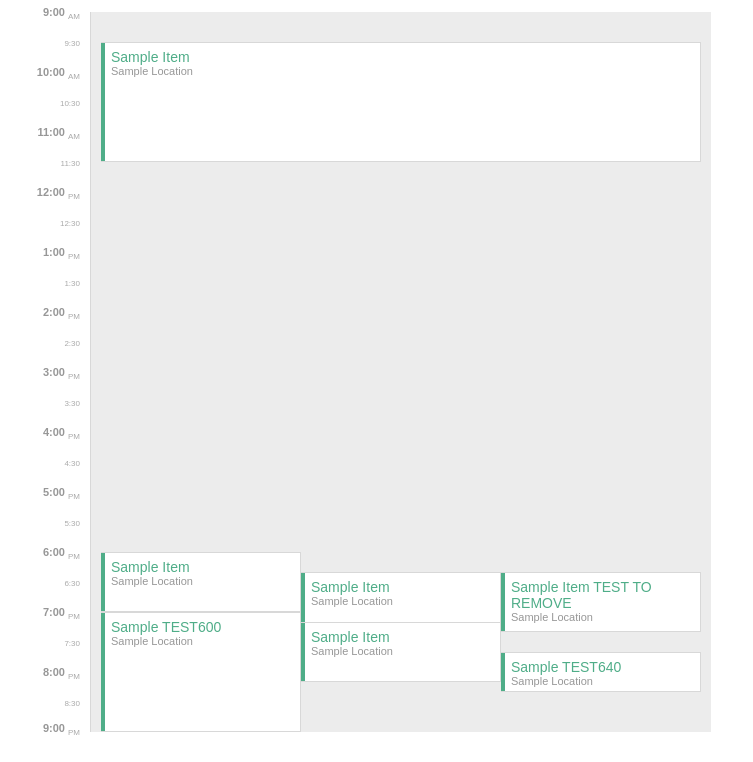
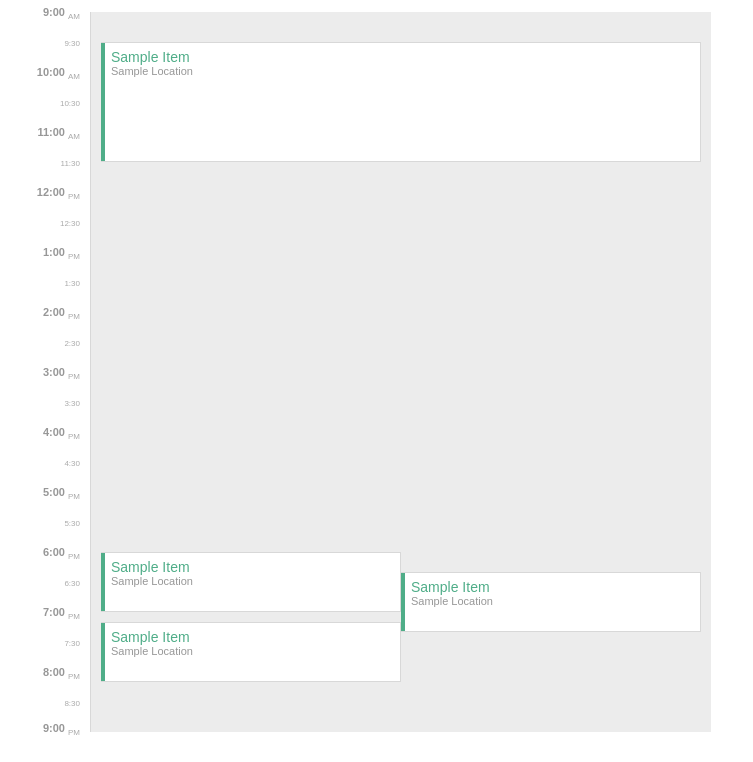
Before and after one commit to dearamerican/calendar-app, a plain HTML site: page index.html in a window 1280 px wide. Shown: the part 69-831 px from the top of the page, without its empty margins (0-753 px from the left). Drawn offline with Linux system fonts and the light colour scheme.

Commit message:
finished with correct event layout

```diff
--- a/script.js
+++ b/script.js
@@ -18,31 +18,14 @@ var events = [
     end: 620
   },
   {
-    item: 'Sample Item TEST TO REMOVE',
-    location: 'Sample Location',
-    start: 560,
-    end: 620
-  },
-  {
     item: 'Sample Item',
     location: 'Sample Location',
     start: 610,
     end: 670
-  },
-  {
-    item: 'Sample TEST640',
-    location: 'Sample Location',
-    start: 640,
-    end: 680
-  },
-  {
-    item: 'Sample TEST600',
-    location: 'Sample Location',
-    start: 600,
-    end: 720
-  },
+  }
 ];
 
+// Calendar times
 var getTwelveHourClockTime = function(num) {
   var hour;
   var meridiem = 'AM';
@@ -102,77 +85,16 @@ var getTimeIncrements = function(startTime) {
   });
 };
 
-var Row = function() {
-  this.start = null;
-  this.end = null;
-  this.eventIds = [];
-  this.sharedWith = 1;
-};
-
-var checkForSharedRow = function(events, currIndex, currStart, currEnd) {
-  var numEvents = 1;
-  events.forEach(function(event, index) {
-    if (index !== currIndex && event.end < currEnd && event.end > currStart) {
-      ++numEvents;
-    }
-  });
-  return numEvents;
-};
-
-var setEventRows = function(events) {
-  var currEvent;
-  var nextEvent;
-  var rows = [];
-  var currRow = new Row();
-  for (var i = 0; i < events.length; i++) {
-    currEvent = events[i];
-    nextEvent = events[i + 1];
-    // If it's the first event of each event row, establish # of events/row.
-    if (currRow.eventIds.length < 1) {
-      currRow.sharedWith = currRow.eventIds.length;
-      // checkForSharedRow(events, i, currEvent.start,
-      //   currEvent.end);
-    }
-    currRow.eventIds.push(i);
-    currRow.start = currRow.start ? currRow.start : currEvent.start;
-    currRow.end = currRow.end ? currRow.end : currEvent.end;
-    if (nextEvent && nextEvent.start < currRow.end) {
-      // Add to currRow at the top of the next iteration.
-    } else {
-      // Add currRow to rows array and create a new row object.
-      rows.push(currRow);
-      currRow = new Row();
-    }
-  }
-  console.log(rows);
-  return rows;
-};
-
-var eventAppearsInRow = function(eventId, currRow) {
-  return currRow.eventIds.indexOf(eventId) > -1;
-};
-
-var layOutDay = function(events) {
-  // Ensure events are sorted by start time, earliest to latest.
-  var eventsCopy = events.sort(function(a, b) {
-    return a.start - b.start;
-  });
-  var rows = setEventRows(eventsCopy);
-  var event;
-  var i;
-  var rowDiv;
-  var eventDiv;
-  var itemDiv;
-  var locationDiv;
-  var itemText;
-  var locationText;
-  rows.forEach(function(row) {
-    rowDiv = document.createElement("div");
-    rowDiv.className = "event-row";
-    rowDiv.style.cssText += 'top:' + row.start;
-    for (i = 0; i < eventsCopy.length; i++) {
-      event = eventsCopy[i];
-      if (eventAppearsInRow(i, row)) {
+// Calendar events
+var CAL_WIDTH = 600;
+var columns = [];
+var lastEventEnding = null;
+var populateEvents = function(columns, calWidth) {
+  var numEvents = columns.length;
+  for (var i = 0; i < columns.length; i++) {
+    var col = columns[i];
+    for (var j = 0; j < col.length; j++) {
+      var event = col[j];
         eventDiv = document.createElement("div");
         itemDiv = document.createElement("div");
         locationDiv = document.createElement("div");
@@ -180,7 +102,6 @@ var layOutDay = function(events) {
         locationText = document.createTextNode(event.location);
         itemDiv.appendChild(itemText);
         eventDiv.className += 'event';
-        eventDiv.style.cssText += 'margin-top:' + (event.start - row.start);
         itemDiv.className += 'item';
         locationDiv.className += 'location';
         locationDiv.appendChild(locationText);
@@ -188,12 +109,54 @@ var layOutDay = function(events) {
         eventDiv.appendChild(locationDiv);
         eventDiv.style.cssText += 'height:' + (event.end - event.start);
         eventDiv.style.cssText += 'top:' + event.start;
-        eventDiv.style.cssText += 'width:' + (100/row.sharedWith) + '%';
-        rowDiv.appendChild(eventDiv);
+        eventDiv.style.cssText += 'left:' + (10 + ((i/numEvents) * 600)) + 'px';
+        eventDiv.style.cssText += 'width:' + (calWidth/numEvents) + 'px';
+        document.getElementById('calendar-container').appendChild(eventDiv);
+    }
+  }
+};
+var collidesWith = function(a, b) {
+  return a.end > b.start && a.start < b.end;
+};
+
+var layOutDay = function(events) {
+  // Ensure events are sorted by start time, earliest to latest, and then sorted
+  // by ending time.
+  events.sort(function(e1, e2) {
+    if (e1.start < e2.start) return -1;
+    if (e1.start > e2.start) return 1;
+    if (e1.end < e2.end) return -1;
+    if (e1.end > e2.end) return 1;
+    return 0;
+  });
+  events.forEach(function(e, index) {
+    var col;
+    var addedToCal;
+    if (lastEventEnding !== null && e.start >= lastEventEnding) {
+      populateEvents(columns, CAL_WIDTH);
+      columns = [];
+      lastEventEnding = null;
+    }
+    addedToCal = false;
+    for (var i = 0; i < columns.length; i++) {
+      col = columns[i];
+      if (!collidesWith(col[col.length - 1], e)) {
+        col.push(e);
+        addedToCal = true;
+        break;
       }
     }
-    document.getElementById('calendar-container').appendChild(rowDiv);
+    if (!addedToCal) {
+      // create a new column with the event positioned within it.
+      columns.push([e]);
+    }
+    if (lastEventEnding === null || e.end > lastEventEnding) {
+      lastEventEnding = e.end;
+    }
   });
+  if (columns.length > 0) {
+    populateEvents(columns, CAL_WIDTH);
+  }
 };
 
 window.onload = function() {
--- a/style.css
+++ b/style.css
@@ -24,8 +24,6 @@ body {
   height: 30px;
   width: 100%;
   text-align: right;
-/*  position: relative;
-  top: -3px;*/
 }
 
 .hour {
@@ -42,7 +40,7 @@ body {
 }
 
 .meridiem {
-    color: #aaaaaa;
+  color: #aaaaaa;
   font-size: 8px;
   font-weight: normal;
   position: relative;
@@ -65,21 +63,12 @@ body {
   position: relative;
 }
 
-.event-row {
-  height: auto;
-  display: flex;
-  flex-direction: row;
+.event {
   position: absolute;
-  width: 100%;
-  max-width: 600px;
-}
-
-.event {
-  width: 100%;
   box-sizing: border-box;
   background-color: #ffffff;
   box-shadow: inset 4px 0 #4fad88;
-  border-right: 1px solid #d8d8d8; /*should these be #aaaaaa?*/
+  border-right: 1px solid #d8d8d8;
   border-top: 1px solid #d8d8d8;
   border-bottom: 1px solid #d8d8d8;
   padding: 6px 10px;
@@ -94,9 +83,3 @@ body {
 .event .location {
   color: #979797;
 }
-
-.placeholder {
-  width: 100%;
-  height: auto;
-  background-color: transparent;
-}
```
